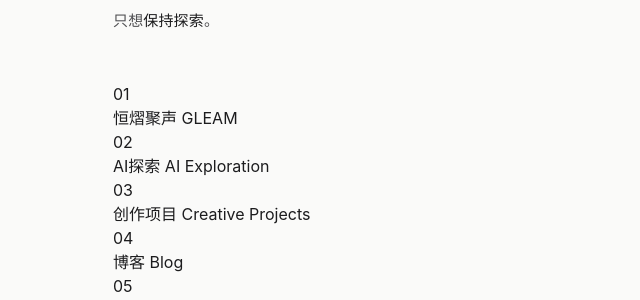
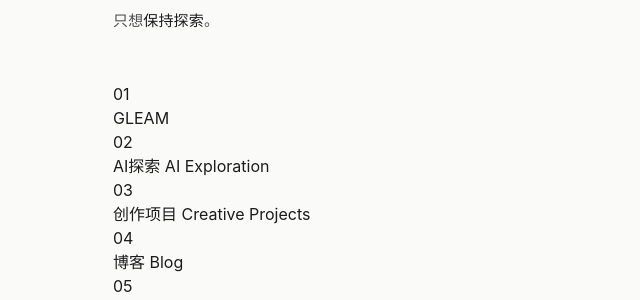
Before and after one commit to Jerry-Future666/Jerryhome, a Jekyll site: the page built from index.md, in a window 1280 px wide. Shown: the part 493-793 px from the top of the page, without its empty margins (311-951 px from the left). Built offline with Jekyll 4.4.1, drawn with Linux system fonts in a browser that asks for light colours.

Commit message:
Refine GLEAM naming

```diff
--- a/_includes/explore.html
+++ b/_includes/explore.html
@@ -5,7 +5,7 @@
     <div class="explore-item" data-animate-child>
         <span class="explore-index">01</span>
         <div class="explore-content">
-            <div class="explore-title">恒熠聚声 GLEAM</div>
+            <div class="explore-title">GLEAM</div>
         </div>
     </div>
 
```
